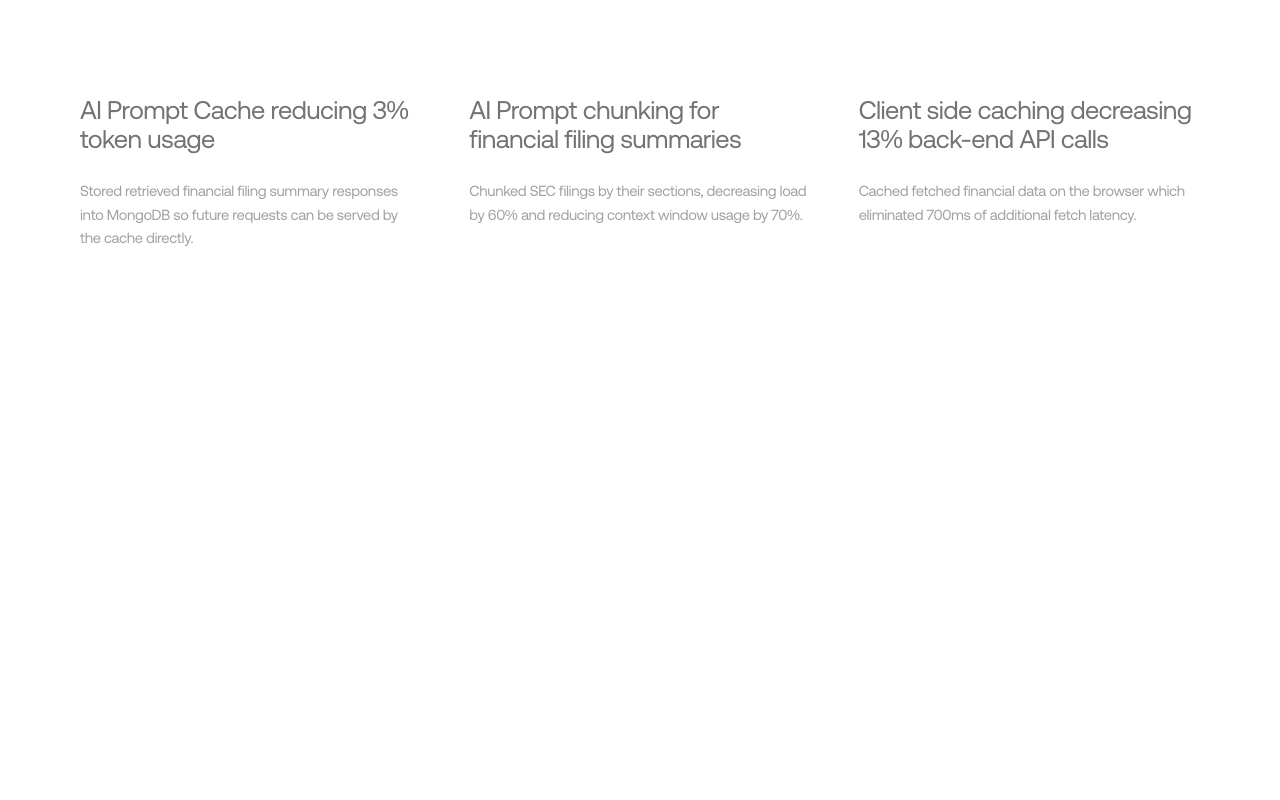
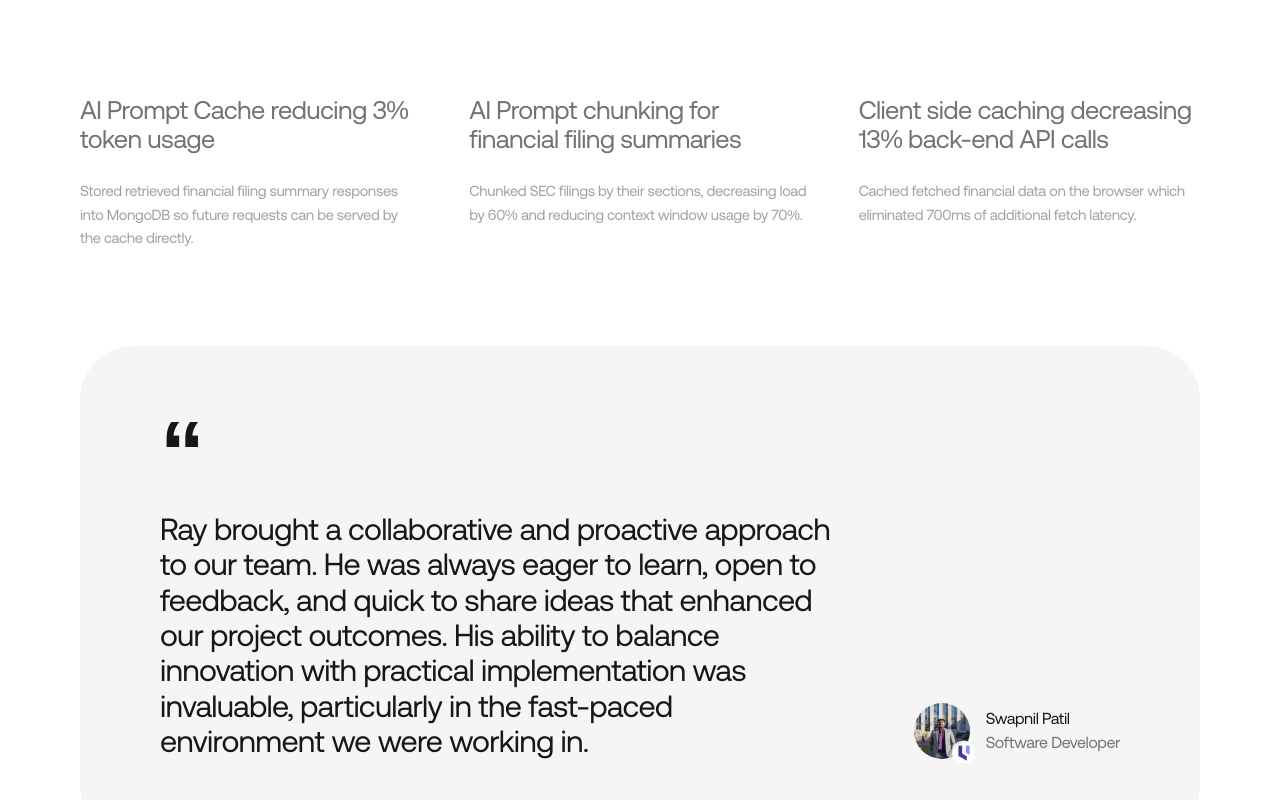
Before and after one commit to RayChu83/portfolio-2026, a Next.js app: page / in a window 1280 px wide. Shown: the part 1756-2556 px from the top of the page. Built offline with nearby package versions, Linux system fonts and the light colour scheme; no server answers; some icons are missing.

Commit message:
Social Proof -- Swapnil Patil

```diff
--- a/src/app/_components/Unlevered.tsx
+++ b/src/app/_components/Unlevered.tsx
@@ -31,6 +31,14 @@ const HIGHLIGHTS = [
       "Cached fetched financial data on the browser which eliminated 700ms of additional fetch latency.",
   },
 ];
+
+const TESTIMONIAL = {
+  quote:
+    "Ray brought a collaborative and proactive approach to our team. He was always eager to learn, open to feedback, and quick to share ideas that enhanced our project outcomes. His ability to balance innovation with practical implementation was invaluable, particularly in the fast-paced environment we were working in.",
+  name: "Swapnil Patil",
+  role: "Software Developer",
+  src: "/unlevered/swapnil_patil.jpeg",
+};
 
 /**
  * An asymmetric two-column feature row: a narrower, vertically centered text
@@ -153,6 +161,44 @@ export default function Unlevered() {
           </div>
         ))}
       </div>
+      <figure className="mt-[12dvh] grid items-end gap-12 rounded-[clamp(24px,4.2vw,60px)] [corner-shape:squircle] bg-neutral-100 p-8 sm:p-12 md:grid-cols-[minmax(0,1fr)_auto] md:gap-x-20 lg:p-20">
+        <div className="flex flex-col gap-8">
+          <span
+            aria-hidden
+            className="font-aeonik-regular text-[clamp(4rem,7vw,8rem)] font-bold leading-[0.6] text-neutral-900"
+          >
+            &ldquo;
+          </span>
+          <blockquote className="max-w-4xl font-aeonik-regular text-[clamp(1.25rem,2.4vw,2.75rem)] leading-[1.15] tracking-tight text-neutral-900">
+            {TESTIMONIAL.quote}
+          </blockquote>
+        </div>
+        <figcaption className="flex items-center gap-3 sm:gap-4">
+          <div className="relative">
+            <Image
+              src={TESTIMONIAL.src}
+              alt={TESTIMONIAL.name}
+              width={56}
+              height={56}
+              className="size-10 rounded-full object-cover sm:size-12 md:size-14"
+            />
+            <Image
+              src={unleveredLogo}
+              alt=""
+              aria-hidden
+              className="absolute -bottom-1 -right-1 size-4 rounded-[5px] object-cover ring-2 ring-neutral-100 sm:size-[1.125rem] md:size-5 md:rounded-md"
+            />
+          </div>
+          <div className="flex flex-col font-aeonik-regular tracking-tight">
+            <span className="text-sm text-neutral-900 sm:text-base">
+              {TESTIMONIAL.name}
+            </span>
+            <span className="text-sm text-neutral-500 sm:text-base">
+              {TESTIMONIAL.role}
+            </span>
+          </div>
+        </figcaption>
+      </figure>
     </section>
   );
 }
```
Also changed, not shown: public/unlevered/swapnil_patil.jpeg (added).
